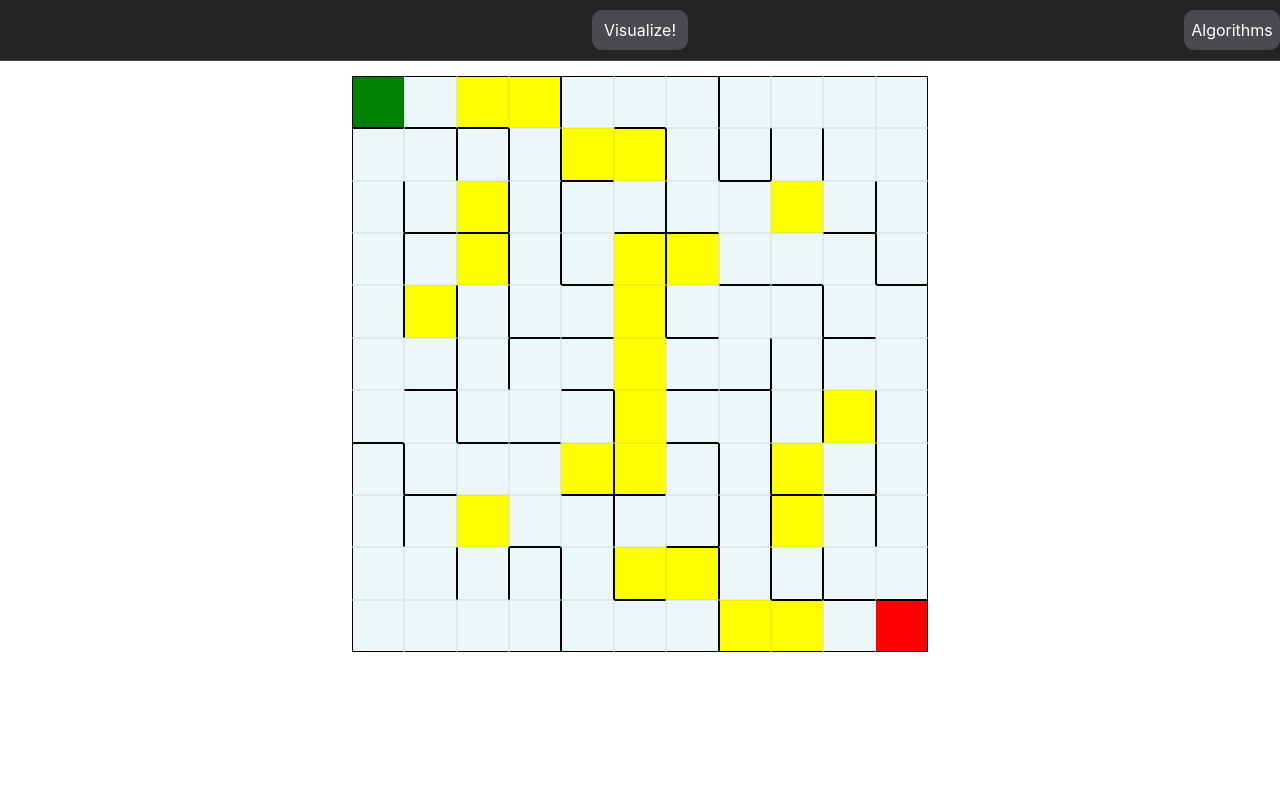
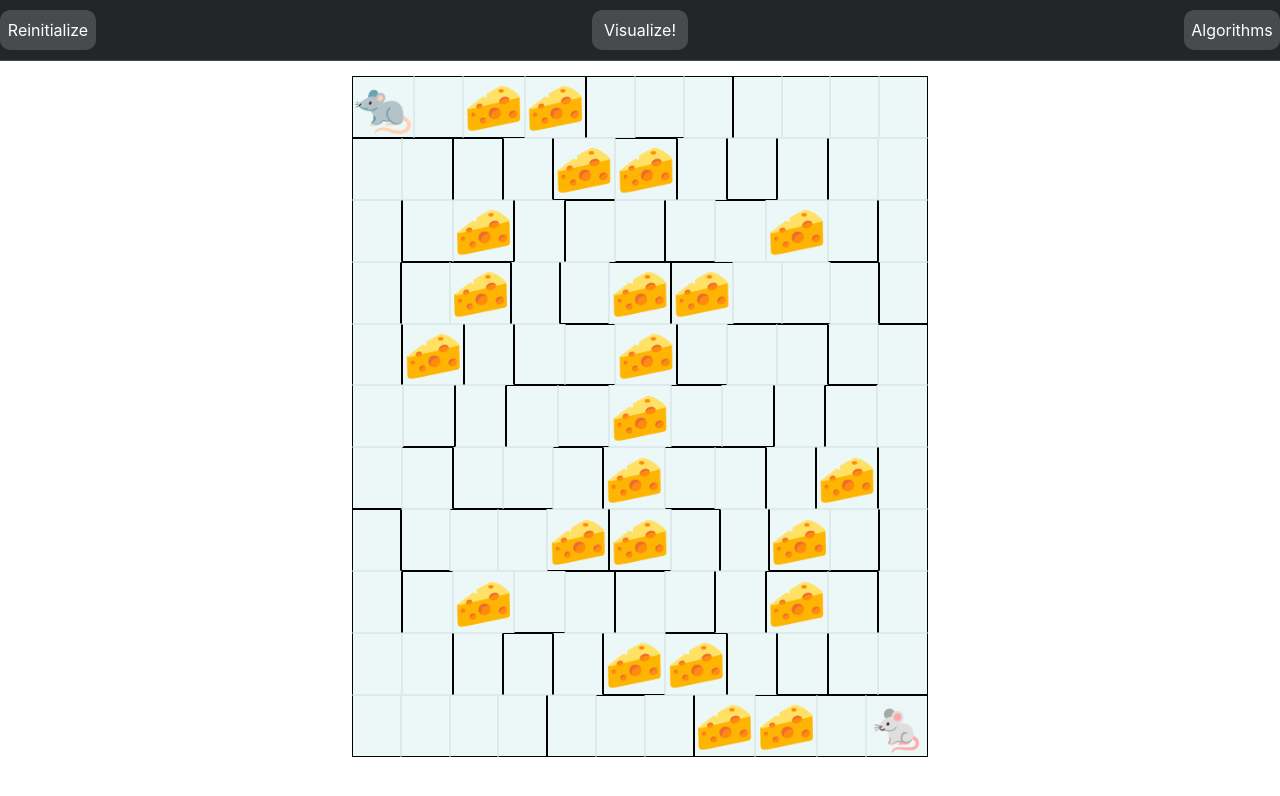
Before and after one commit to kThieb/react-rat, a React (Create React App) app: page / in a window 1280 px wide. Shown: the top 796 px of the page. Built offline with nearby package versions, Linux system fonts and the light colour scheme.

Commit message:
changed the style of the things in the maze: added rats and cheeses

```diff
--- a/src/Grid/Grid.css
+++ b/src/Grid/Grid.css
@@ -10,6 +10,5 @@
   flex-direction: column;
   align-items: center;
   flex-basis: 100%;
-  height: 60vh;
   margin-top: 15px;
 }
--- a/src/GridNode/GridNode.css
+++ b/src/GridNode/GridNode.css
@@ -1,11 +1,13 @@
 /* normal grid node style */
 .grid-node {
+  display: flex;
+  justify-content: center;
+  align-items: center;
+
   flex: 1 0;
   height: auto;
   border: 1px solid black;
   background-color: #ecf8f8;
-  /* border-radius: 1px; */
-  /* margin: 1px 1px; */
 }
 
 .grid-node:after {
@@ -14,14 +16,16 @@
   padding-bottom: 100%;
 }
 
-/* start node */
-.start-node {
-  background-color: green;
-}
+/* Style les emojis */
+.content {
+  width: 100%;
+  height: 100%;
+  font-size: 3em;
+  /* line-height: 40px; */
 
-/* end node */
-.end-node {
-  background-color: red;
+  display: flex;
+  justify-content: center;
+  align-items: center;
 }
 
 /* handle the walls */
@@ -44,12 +48,12 @@
 /* visited nodes styles */
 .visited-node {
   background-color: #02c39a;
-  animation: colorChangeVisited 1500ms ease-in;
+  /* animation: colorChangeVisited 1500ms ease-in; */
 }
 
 .visited-node:after {
   background-color: #02c39a;
-  animation: visitedAnim 1500ms ease-in;
+  /* animation: visitedAnim 1500ms ease-in; */
 }
 
 @keyframes colorChangeVisited {
@@ -125,9 +129,3 @@
     background-color: #bdb2ff;
   }
 }
-
-/* Node with a cheese */
-
-.cheese {
-  background-color: yellow;
-}
--- a/src/GridNode/GridNode.tsx
+++ b/src/GridNode/GridNode.tsx
@@ -1,7 +1,6 @@
-import React, { useState } from "react";
+import React, { CSSProperties } from "react";
 import "./GridNode.css";
 import { node } from "../helper_functions/usefulInterfaces";
-import { prependOnceListener } from "process";
 
 interface Props {
   numberOfElementsPerRow: number;
@@ -15,27 +14,51 @@ export const _GridNode: React.FC<Props> = ({
   node,
   neighbors,
 }) => {
-  // const style = {
-  //   flexBasis: `${100 / numberOfElementsPerRow}% - 1px`,
-  //   backgroundColor: "white",
-  // };
-  // if (node.isStart) style.backgroundColor = "green";
-  // if (node.isEnd) style.backgroundColor = "red";
-
-  let addedClassName: string = "";
+  let node_style: any = {};
   for (let i = 0; i < neighbors.length; i++) {
     let neighbor: [number, number] = neighbors[i];
     let neighborX = neighbor[0];
     let neighborY = neighbor[1];
-    if (neighborX === node.x + 1) addedClassName += " no-wall-bottom";
-    if (neighborX === node.x - 1) addedClassName += " no-wall-top";
-    if (neighborY === node.y + 1) addedClassName += " no-wall-right";
-    if (neighborY === node.y - 1) addedClassName += " no-wall-left";
+    if (neighborX === node.x + 1)
+      node_style.borderBottom = "1px solid rgb(96, 122, 133, 0.1)";
+    if (neighborX === node.x - 1)
+      node_style.borderTop = "1px solid rgb(96, 122, 133, 0.1)";
+    if (neighborY === node.y + 1)
+      node_style.borderRight = "1px solid rgb(96, 122, 133, 0.1)";
+    if (neighborY === node.y - 1)
+      node_style.borderLeft = "1px solid rgb(96, 122, 133, 0.1)";
   }
 
-  if (node.hasCheese) addedClassName += " cheese";
+  const addEmoji: (node: node) => any = (node) => {
+    if (node.hasCheese) {
+      return (
+        <span role="img" aria-label="cheese" className="content">
+          🧀
+        </span>
+      );
+    }
+    if (node.isStart) {
+      return (
+        <span role="img" aria-label="rat" className="content">
+          🐀
+        </span>
+      );
+    }
+    if (node.isEnd) {
+      return (
+        <span role="img" aria-label="rat" className="content">
+          🐁
+        </span>
+      );
+    }
+    return <span></span>;
+  };
 
-  return <div className={node.className + addedClassName}></div>;
+  return (
+    <div style={node_style} className={node.className}>
+      {addEmoji(node)}
+    </div>
+  );
 };
 
 const areEqual: (prevProps: Props, nextProps: Props) => boolean = (
--- a/src/Visualizer/Visualizer.tsx
+++ b/src/Visualizer/Visualizer.tsx
@@ -34,7 +34,7 @@ const Visualizer: React.FC = () => {
   const [maze, setMaze] = useState(mazeGraph);
   const [pairGrid, setPairGrid] = useState(firstpairGrid);
   const [algorithm, setAlgorithm] = useState("dijkstra");
-  const [mouseIsPressed, setMouseIsPressed] = useState(false);
+  // const [mouseIsPressed, setMouseIsPressed] = useState(false);
 
   // States of the start and end node
   const [startNode, setStartNode] = useState(firstStartNode);
@@ -82,6 +82,13 @@ const Visualizer: React.FC = () => {
         setGrid(newGrid);
       }, 25 * n + 40 * i);
     }
+  };
+
+  const reinitializeGrid: () => void = () => {
+    console.log(firstGrid);
+    setGrid(firstGrid);
+    setMaze(mazeGraph);
+    setPairGrid(firstpairGrid);
   };
 
   // This function is passed to the drop down menu to handle the change of algorithm
@@ -152,7 +159,15 @@ const Visualizer: React.FC = () => {
   return (
     <div className="App">
       <NavBar>
-        <div style={{ flexBasis: "7.5%" }}></div>
+        <div
+          className="nav-item"
+          style={{ flexBasis: "7.5%" }}
+          onClick={(e) => {
+            reinitializeGrid();
+          }}
+        >
+          Reinitialize
+        </div>
         <div
           className="nav-item"
           onClick={(e) => {
@@ -179,17 +194,7 @@ const Visualizer: React.FC = () => {
             </DropDownItem>
             <DropDownItem
               changeAlgorithm={handleAlgorithmChange}
-              algorithmName="dijks.icon-button {
-  --button-size: calc(var(--nav-size) * 0.5);
-  height: 3vh;
-  background-color: #484a4d;
-  border-radius: 5px;
-  padding: 5px;
-  margin: 2px 2px;
-  display: flex;
-  align-items: center;
-  justify-content: center;
-}traWithWalls"
+              algorithmName="dijkstraWithWalls"
             >
               Dijkstra's algorithm with a maze
             </DropDownItem>
@@ -208,24 +213,6 @@ const Visualizer: React.FC = () => {
           </DropDownMenu>
         </NavItem>
       </NavBar>
-      {/* <SecondaryHeader>
-        <button
-          className="visualize-button"
-          onClick={(e) => {
-            visualizeAlgorithm(
-              ...chooseAlgorithm(algorithm)(
-                grid,
-                pairGrid,
-                mazeGraph,
-                startNode,
-                endNode
-              )
-            );
-          }}
-        >
-          Visualize the path!
-        </button>
-      </SecondaryHeader> */}
       <Grid grid={grid} pairGrid={pairGrid} maze={maze} />
     </div>
   );
--- a/src/helper_functions/constructGrid.ts
+++ b/src/helper_functions/constructGrid.ts
@@ -35,12 +35,10 @@ export const constructGrid: (
   result[startNode[0]][startNode[1]] = {
     ...result[startNode[0]][startNode[1]],
     isStart: true,
-    className: "grid-node start-node",
   };
   result[endNode[0]][endNode[1]] = {
     ...result[endNode[0]][endNode[1]],
     isEnd: true,
-    className: "grid-node end-node",
   };
   result = piecesOfCheese(result, numberOfColumn, numberOfRow, 21);
   return [
--- a/src/helper_functions/mazeGenerators/mazeGraph.ts
+++ b/src/helper_functions/mazeGenerators/mazeGraph.ts
@@ -35,8 +35,6 @@ export const generateMazeGraph: (
   rowLength: number,
   columnLength: number,
   grid: node[][]
-  // verticalSymetry: boolean,
-  // centralSymetry: boolean
 ) => [[number, number][][], Map<[number, number], [number, number][]>] = (
   rowLength,
   columnLength,
@@ -99,8 +97,6 @@ const getNeighbors: (
   rowLength: number,
   columnLength: number,
   visited: any
-  // verticalSymetry: boolean,
-  // centralSymetry: boolean
 ) => [number, number][] = (
   pairGrid,
   currentNode,
--- a/src/helper_functions/mazeGenerators/squareMazeGenerator.ts
+++ b/src/helper_functions/mazeGenerators/squareMazeGenerator.ts
@@ -38,7 +38,6 @@ export const generateSquareMazeGraph: (
   symmetry
 ) => {
   let [pairGrid, mazeGraph] = createMazeGraph(n, grid);
-  console.log(mazeGraph);
   // 1. Choose the initial cell, mark it as visited and push it to the stack
   let startNode: [number, number] = pairGrid[0][0];
   let stack: [number, number][] = [startNode];
```
Also changed, not shown: src/helper_functions/AIs/random.ts (added), src/helper_functions/game/gameLogic.ts (added).
